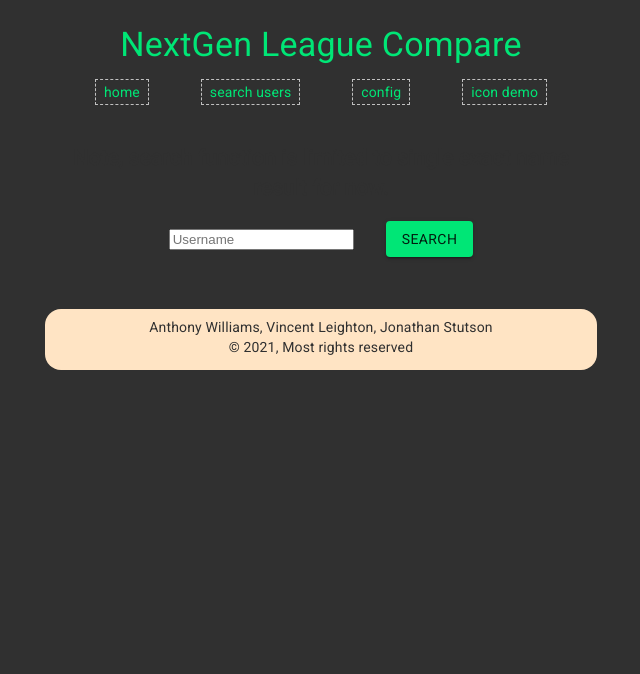
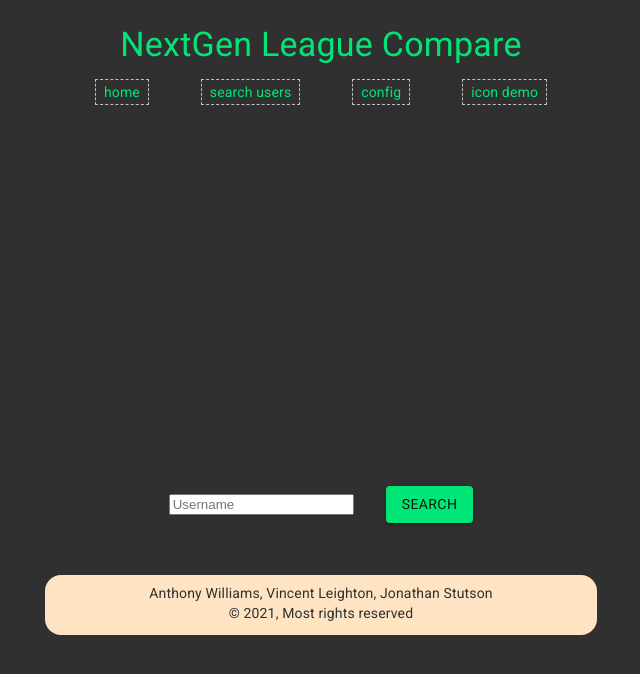
Before and after one commit to Wolven531/simple-cra-app, a React (Create React App) app: page /searchUsers in a window 1280 px wide. Shown: the top 674 px of the page, without its empty margins (319-959 px from the left). Built offline with nearby package versions, Linux system fonts and the light colour scheme.

Commit message:
SearchUsers Changes made per AWilliams request

```diff
--- a/src/SearchUsers/SearchUsers.tsx
+++ b/src/SearchUsers/SearchUsers.tsx
@@ -1,3 +1,4 @@
+import { Typography } from '@material-ui/core'
 import {
 	Box,
 	Button,
@@ -22,9 +23,9 @@ const SearchUsers: FC<SearchUsersProps> = ({
 	defaultSearchValue = '',
 }) => {
 	const [newSearchValue, setNewSearchValue] = useState(defaultSearchValue)
-	const [searchUserName, setSearchUserNameValue] = useState('')
-	const [searchUserLevel, setSearchUserLevelValue] = useState('')
-	const [searchUserIcon, setSearchUserIconValue] = useState('')
+	const [resultName, setSearchUserNameValue] = useState('')
+	const [resultLevel, setSearchUserLevelValue] = useState('')
+	const [resultIcon, setSearchUserIconValue] = useState('')
 
 	const fireUserSearch = async () => {
 		const response = await api.pingUserSearchEndpoint(newSearchValue)
@@ -35,9 +36,9 @@ const SearchUsers: FC<SearchUsersProps> = ({
 
 	return (
 		<Container className="config-page">
-			<h2 className="note">
+			<Typography variant='h2' align='center'>
 				Note, search function is limited to single exact name result for now.
-			</h2>
+			</Typography>
 			<Grid
 				container
 				alignItems="center"
@@ -66,14 +67,14 @@ const SearchUsers: FC<SearchUsersProps> = ({
 			</Grid>
 			{/* Display searched user data. Icon(ID will change to image whe API updated)/Name/Level */}
 			<Container id='userDataContainer'>
-				<Box className="displayData" component="div" display="inline" border={1}>
-					{searchUserIcon}
+				<Box className="display-data" display="inline" border={1}>
+					{resultIcon}
 				</Box>
-				<Box className="displayData" component="div" display="inline" border={1}>
-					{searchUserName}
+				<Box className="display-data" display="inline" border={1}>
+					{resultName}
 				</Box>
-				<Box className="displayData" component="div" display="inline" border={1}>
-					{searchUserLevel}
+				<Box className="display-data" display="inline" border={1}>
+					{resultLevel}
 				</Box>
 			</Container>
 		</Container>
```
